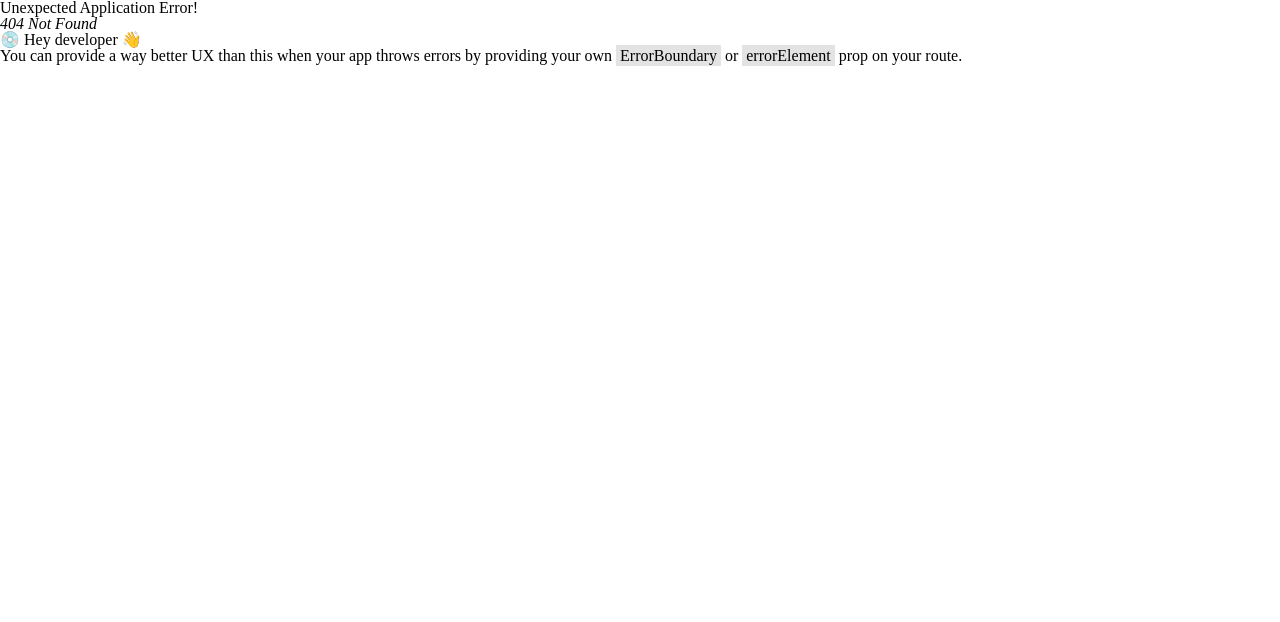
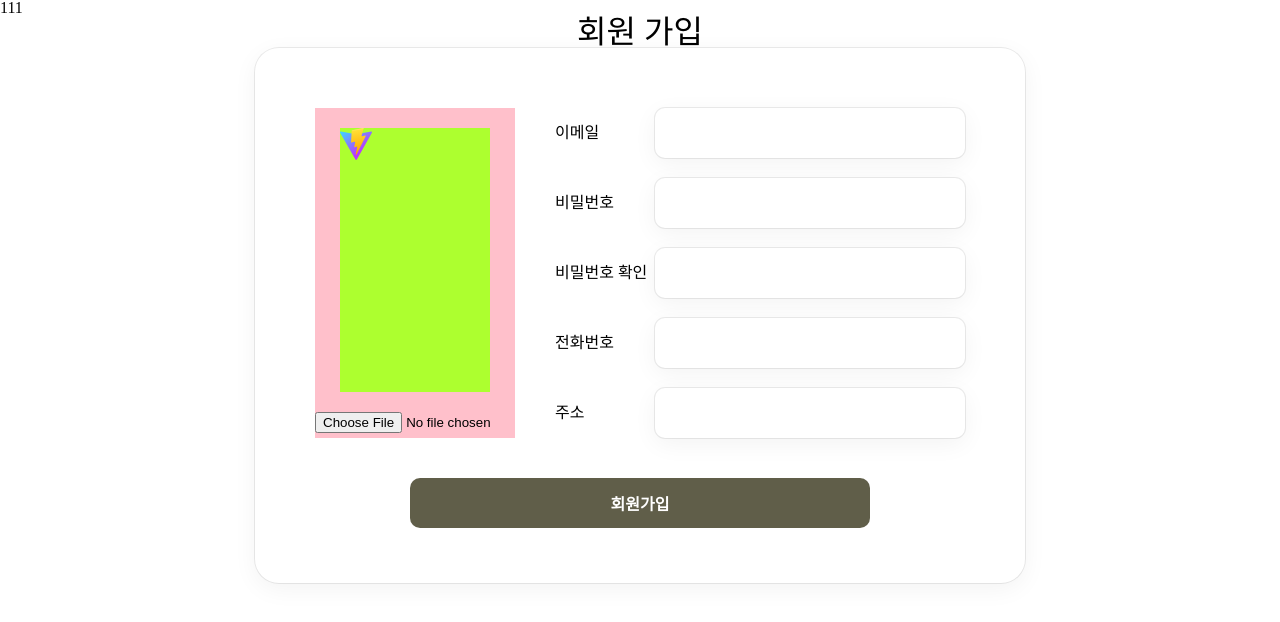
Before and after one commit to TeamSuperCat/Roupang-frontend, a React (Vite) app: page /signup in a window 1280 px wide. Before the commit this address had no page. Shown: the top 622 px of the page. Built offline with nearby package versions, Linux system fonts and the light colour scheme.

Commit message:
style #8 회원가입 화면 레이아웃 중간 커밋

```diff
--- a/src/components/signup/Signup.tsx
+++ b/src/components/signup/Signup.tsx
@@ -83,16 +83,18 @@ const Signup = () => {
   };
   return (
     <>
-      <div>회원 가입</div>
-      <div>정보 입력</div>
+      <Heading>회원 가입</Heading>
+      {/* <div>정보 입력</div> */}
       <SignupContainer>
-        <div>
-          <form onSubmit={submitHandler}>
-            <div>
-              <div>
-                <div>미리보기 ㄷㄷ</div>
-                <input type='file' />
-              </div>
+        <SignupForm onSubmit={submitHandler}>
+          <FormInnerDiv>
+            <Profile>
+              <PreviewDiv>
+                <img src="vite.svg" alt="temp" />
+              </PreviewDiv>
+              <input type="file" />
+            </Profile>
+            <InputDiv>
               {signupInputProps.map((elem, i) => (
                 <SignupInput
                   key={i}
@@ -103,10 +105,11 @@ const Signup = () => {
                   onChange={inputChangeHandler}
                 />
               ))}
-            </div>
-            <button>회원가입</button>
-          </form>
-        </div>
+            </InputDiv>
+          </FormInnerDiv>
+          <SignupButton>회원가입</SignupButton>
+        </SignupForm>
+
         <div></div>
       </SignupContainer>
     </>
@@ -115,10 +118,72 @@ const Signup = () => {
 
 export default Signup;
 
+const Heading = styled.h1`
+  display: flex;
+  justify-content: center;
+  font-size: 2rem;
+`;
+
 const SignupContainer = styled.div`
+  width: 690px;
+  margin: 0 auto;
+  display: flex;
+  justify-content: flex-end;
+  align-items: center;
+  border-radius: 10px;
+  gap: 20px;
+  padding: 60px 40px 40px;
+  box-shadow: rgba(0, 0, 0, 0.05) 0px 6px 24px 0px,
+    rgba(0, 0, 0, 0.08) 0px 0px 0px 1px;
+  border-radius: 24px;
+`;
+
+const SignupForm = styled.form`
+  display: flex;
+  flex-direction: column;
+  align-items: center;
+`;
+
+const FormInnerDiv = styled.div`
+  width: 650px;
+  display: grid;
+  grid-template-columns: 200px 1fr;
+  gap: 40px;
+`;
+
+const Profile = styled.div`
+  background-color: pink;
+`;
+
+const PreviewDiv = styled.div`
+  background-color: greenyellow;
+  width: 75%;
+  height: 80%;
+  margin: 10% auto;
+`;
+
+const InputDiv = styled.div`
+  display: flex;
+  flex-direction: column;
+  gap: 20px;
+`;
+
+const SignupButton = styled.button`
+  background-color: #605e49;
+  /* width: 200px;
+  height: 100px;
+  border-radius: 4px;
+  border-style: none; */
+  color: #fff;
+  font-weight: 600;
+  font-size: 16px;
+  border: 1px solid transparent;
+
+  width: 460px;
+  height: 50px;
+  margin: 40px 0 15px 0;
   display: flex;
   justify-content: center;
   align-items: center;
   border-radius: 10px;
-  gap: 20px;
 `;
--- a/src/components/signup/SignupInput.tsx
+++ b/src/components/signup/SignupInput.tsx
@@ -1,3 +1,5 @@
+import { styled } from "styled-components";
+
 type inputProps = {
   name: string;
   type: string;
@@ -14,11 +16,33 @@ type inputProps = {
 
 const SignupInput = ({ name, type, text, data, onChange }: inputProps) => {
   return (
-    <div>
-      <input name={name} type={type} value={data[name]} onChange={(e) => onChange(e)} />
-      <label htmlFor='email'>{text}</label>
-    </div>
+    <InputWrap>
+      <Input
+        name={name}
+        type={type}
+        value={data[name]}
+        onChange={(e) => onChange(e)}
+      />
+      <label htmlFor="email">{text}</label>
+    </InputWrap>
   );
 };
 
 export default SignupInput;
+
+const InputWrap = styled.div`
+  display: flex;
+  align-items: center;
+  justify-content: space-between;
+  flex-direction: row-reverse;
+`;
+
+const Input = styled.input`
+  width: 310px;
+  height: 50px;
+  box-sizing: border-box;
+  border-radius: 10px;
+  border: none;
+  box-shadow: rgba(0, 0, 0, 0.05) 0px 6px 24px 0px,
+    rgba(0, 0, 0, 0.08) 0px 0px 0px 1px;
+`;
--- a/src/router.tsx
+++ b/src/router.tsx
@@ -3,6 +3,7 @@ import { Router as RemixRouter } from "@remix-run/router/dist/router";
 import Home from "./pages/Home";
 import AuthComponents from "./Auth/AuthComponents";
 import HeaderLayout from "./layout/HeaderLayout";
+import Signup from "./components/signup/Signup";
 
 interface RouterBase {
   id: number; // 페이지 아이디 (반복문용 고유값)
@@ -36,6 +37,12 @@ const routerData: RouterElement[] = [
         path: "home",
         label: "Home",
         element: <Home />,
+      },
+      {
+        id: 2,
+        path: "signup",
+        label: "Signup",
+        element: <Signup />,
       },
     ],
   },
```
